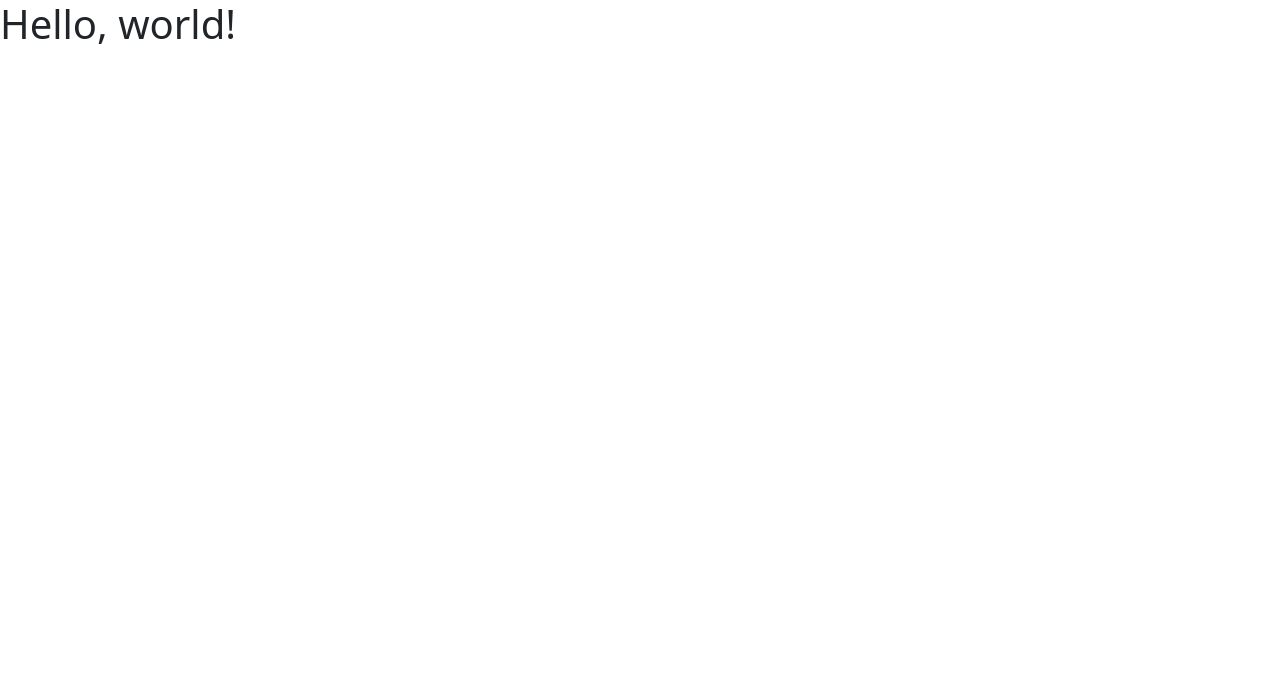
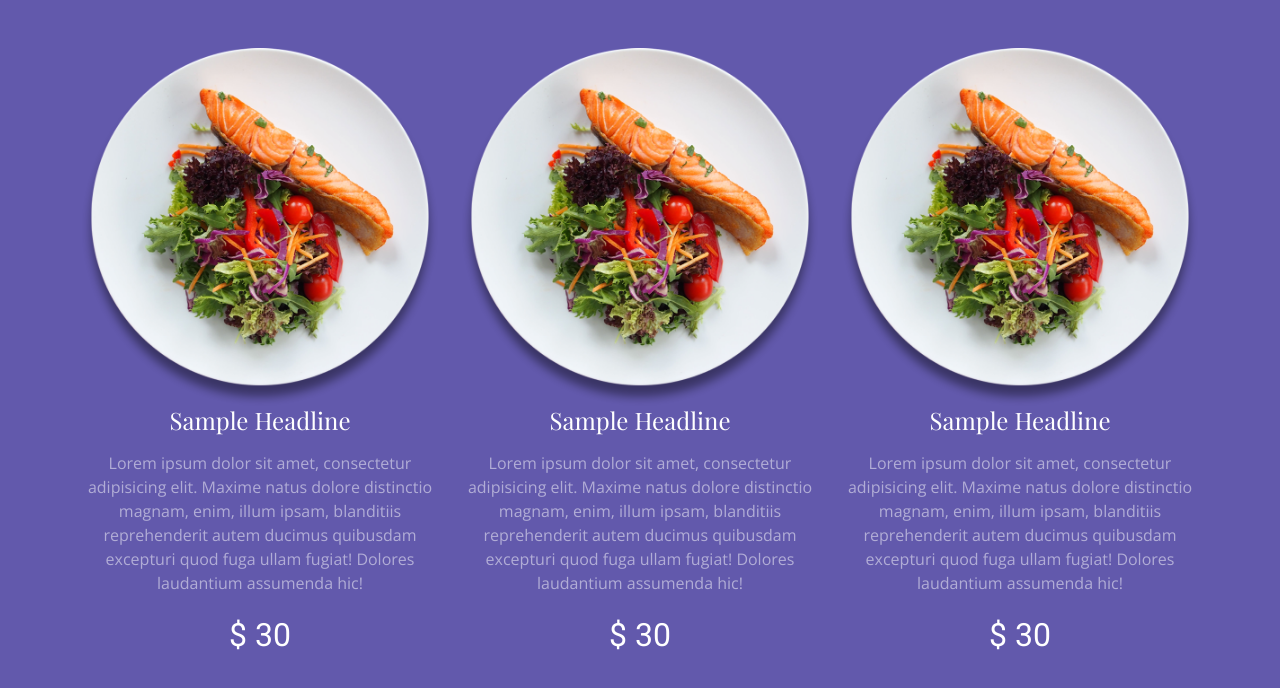
Before and after one commit to KevinPalowa/RestoPage, a plain HTML site: page index.html in a window 1280 px wide. Drawn offline with nearby package versions, Linux system fonts and the light colour scheme.

Commit message:
Add Images,titles,text

```diff
--- /dev/null
+++ b/Assets/style.css
@@ -0,0 +1,16 @@
+body {
+  background-color: #6259ac;
+}
+
+.footer {
+  font-family: "Roboto", sans-serif;
+  font-size: 2rem;
+  font-weight: 2;
+}
+
+.header {
+  font-family: "Playfair Display", serif;
+}
+.text {
+  font-family: "Open Sans", sans-serif;
+}
--- a/index.html
+++ b/index.html
@@ -1,22 +1,85 @@
-<!doctype html>
+<!DOCTYPE html>
 <html lang="en">
   <head>
     <!-- Required meta tags -->
-    <meta charset="utf-8">
-    <meta name="viewport" content="width=device-width, initial-scale=1">
+    <meta charset="utf-8" />
+    <meta name="viewport" content="width=device-width, initial-scale=1" />
 
     <!-- Bootstrap CSS -->
-    <link href="https://cdn.jsdelivr.net/npm/bootstrap@5.1.3/dist/css/bootstrap.min.css" rel="stylesheet" integrity="sha384-1BmE4kWBq78iYhFldvKuhfTAU6auU8tT94WrHftjDbrCEXSU1oBoqyl2QvZ6jIW3" crossorigin="anonymous">
-
-    <title>Hello, world!</title>
+    <link
+      href="https://cdn.jsdelivr.net/npm/bootstrap@5.1.3/dist/css/bootstrap.min.css"
+      rel="stylesheet"
+      integrity="sha384-1BmE4kWBq78iYhFldvKuhfTAU6auU8tT94WrHftjDbrCEXSU1oBoqyl2QvZ6jIW3"
+      crossorigin="anonymous"
+    />
+    <link rel="preconnect" href="https://fonts.googleapis.com" />
+    <link rel="preconnect" href="https://fonts.gstatic.com" crossorigin />
+    <link
+      href="https://fonts.googleapis.com/css2?family=Roboto&display=swap"
+      rel="stylesheet"
+    />
+    <link rel="preconnect" href="https://fonts.googleapis.com" />
+    <link rel="preconnect" href="https://fonts.gstatic.com" crossorigin />
+    <link
+      href="https://fonts.googleapis.com/css2?family=Playfair+Display&display=swap"
+      rel="stylesheet"
+    />
+    <link rel="preconnect" href="https://fonts.googleapis.com" />
+    <link rel="preconnect" href="https://fonts.gstatic.com" crossorigin />
+    <link
+      href="https://fonts.googleapis.com/css2?family=Open+Sans&display=swap"
+      rel="stylesheet"
+    />
+    <link rel="stylesheet" href="./Assets/style.css" />
+    <title>Resto</title>
   </head>
   <body>
-    <h1>Hello, world!</h1>
+    <div class="container">
+      <div class="row">
+        <div class="col-sm-12 col-md-6 col-lg-4 mt-5">
+          <img src="./Assets/pic.png" class="img-fluid" alt="..." />
+          <h4 class="text-center mb-3 text-white header">Sample Headline</h4>
+          <p class="text-center text-white-50 text">
+            Lorem ipsum dolor sit amet, consectetur adipisicing elit. Maxime
+            natus dolore distinctio magnam, enim, illum ipsam, blanditiis
+            reprehenderit autem ducimus quibusdam excepturi quod fuga ullam
+            fugiat! Dolores laudantium assumenda hic!
+          </p>
+          <p class="text-center text-white footer">$ 30</p>
+        </div>
+        <div class="col-sm-12 col-md-6 col-lg-4 mt-5">
+          <img src="./Assets/pic.png" class="img-fluid" alt="..." />
+          <h4 class="text-center mb-3 text-white header">Sample Headline</h4>
+          <p class="text-center text-white-50 text">
+            Lorem ipsum dolor sit amet, consectetur adipisicing elit. Maxime
+            natus dolore distinctio magnam, enim, illum ipsam, blanditiis
+            reprehenderit autem ducimus quibusdam excepturi quod fuga ullam
+            fugiat! Dolores laudantium assumenda hic!
+          </p>
+          <p class="text-center text-white footer">$ 30</p>
+        </div>
+        <div class="col-sm-12 col-md-6 col-lg-4 mt-5">
+          <img src="./Assets/pic.png" class="img-fluid" alt="..." />
+          <h4 class="text-center mb-3 text-white header">Sample Headline</h4>
+          <p class="text-center text-white-50 text">
+            Lorem ipsum dolor sit amet, consectetur adipisicing elit. Maxime
+            natus dolore distinctio magnam, enim, illum ipsam, blanditiis
+            reprehenderit autem ducimus quibusdam excepturi quod fuga ullam
+            fugiat! Dolores laudantium assumenda hic!
+          </p>
+          <p class="text-center text-white footer">$ 30</p>
+        </div>
+      </div>
+    </div>
 
     <!-- Optional JavaScript; choose one of the two! -->
 
     <!-- Option 1: Bootstrap Bundle with Popper -->
-    <script src="https://cdn.jsdelivr.net/npm/bootstrap@5.1.3/dist/js/bootstrap.bundle.min.js" integrity="sha384-ka7Sk0Gln4gmtz2MlQnikT1wXgYsOg+OMhuP+IlRH9sENBO0LRn5q+8nbTov4+1p" crossorigin="anonymous"></script>
+    <script
+      src="https://cdn.jsdelivr.net/npm/bootstrap@5.1.3/dist/js/bootstrap.bundle.min.js"
+      integrity="sha384-ka7Sk0Gln4gmtz2MlQnikT1wXgYsOg+OMhuP+IlRH9sENBO0LRn5q+8nbTov4+1p"
+      crossorigin="anonymous"
+    ></script>
 
     <!-- Option 2: Separate Popper and Bootstrap JS -->
     <!--
```
